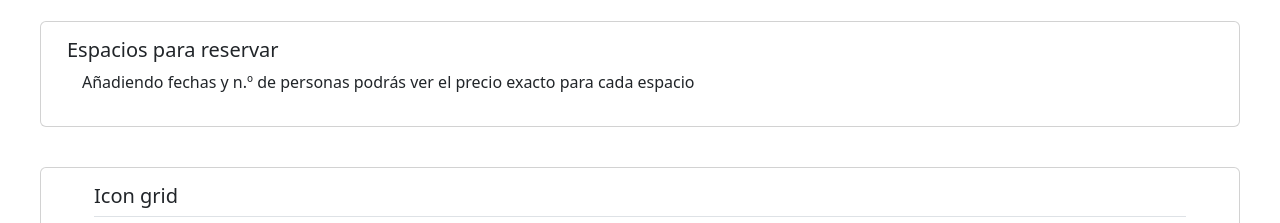
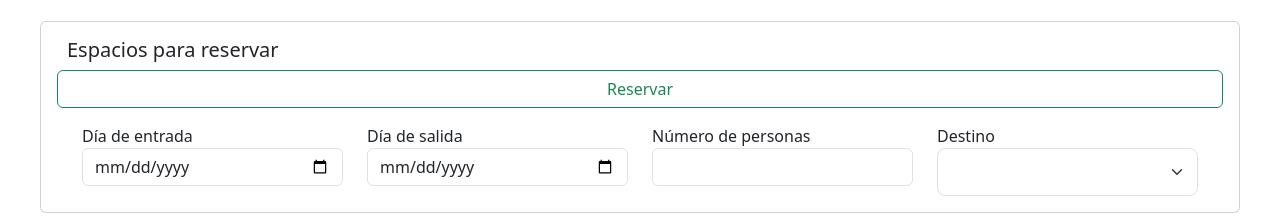
Before and after one commit to almudenadomenech/ANGULAR_GRUPO-5, an Angular app in the folder FRONTED/: page /houses/1/detail in a window 1280 px wide. Shown: the part 729-952 px from the top of the page. Built offline with nearby package versions, Linux system fonts and the light colour scheme; data requests are answered from the project's data file.

Commit message:
house detail modificado

```diff
--- a/FRONTED/src/app/house-detail/house-detail.component.html
+++ b/FRONTED/src/app/house-detail/house-detail.component.html
@@ -44,10 +44,54 @@
 <div class="card" style="margin: 40px;">
   <div class="card-body">
     <h5 style="margin-left: 10px;">Espacios para reservar</h5>
+    <div>
+
+
+            @if (house) {
+              <div class="d-grid gap-2">
+              <button [routerLink]="['/booking', house.id, 'form']" class="btn btn-outline-success" >Reservar</button>
+            </div>
+            }
+    </div>
+
+
 <div class="container">
   <div class="row">
     <div class="col">
-      <p>Añadiendo fechas y n.º de personas podrás ver el precio exacto para cada espacio</p>
+
+
+      <div class="row g-3; mt-3" >
+
+
+        <div class="col">
+            <label for="entryDate">Día de entrada</label>
+            <input type="date" id="entryDate" formControlName="entryDate" class="form-control">
+        </div>
+        <div class="col">
+            <label for="entryDate">Día de salida</label>
+            <input type="date" id="departureDate" formControlName="departureDate" class="form-control">
+        </div>
+        <div class="col">
+            <label for="people">Número de personas</label>
+            <input type="number" min="1" step="1" class="form-contol" id="people" formControlName="people" placeholder="" aria-label="people" class="form-control">
+        </div>
+        <div class="col">
+          <label for="destination">Destino</label>
+
+        <select class="form-select form-select-lg" aria-label="">
+          <option selected></option>
+          <option value="1">One</option>
+          <option value="2">Two</option>
+          <option value="3">Three</option>
+        </select>
+      </div>
+
+      </div>
+
+
+
+
+
     </div>
 </div>
   </div>
```
